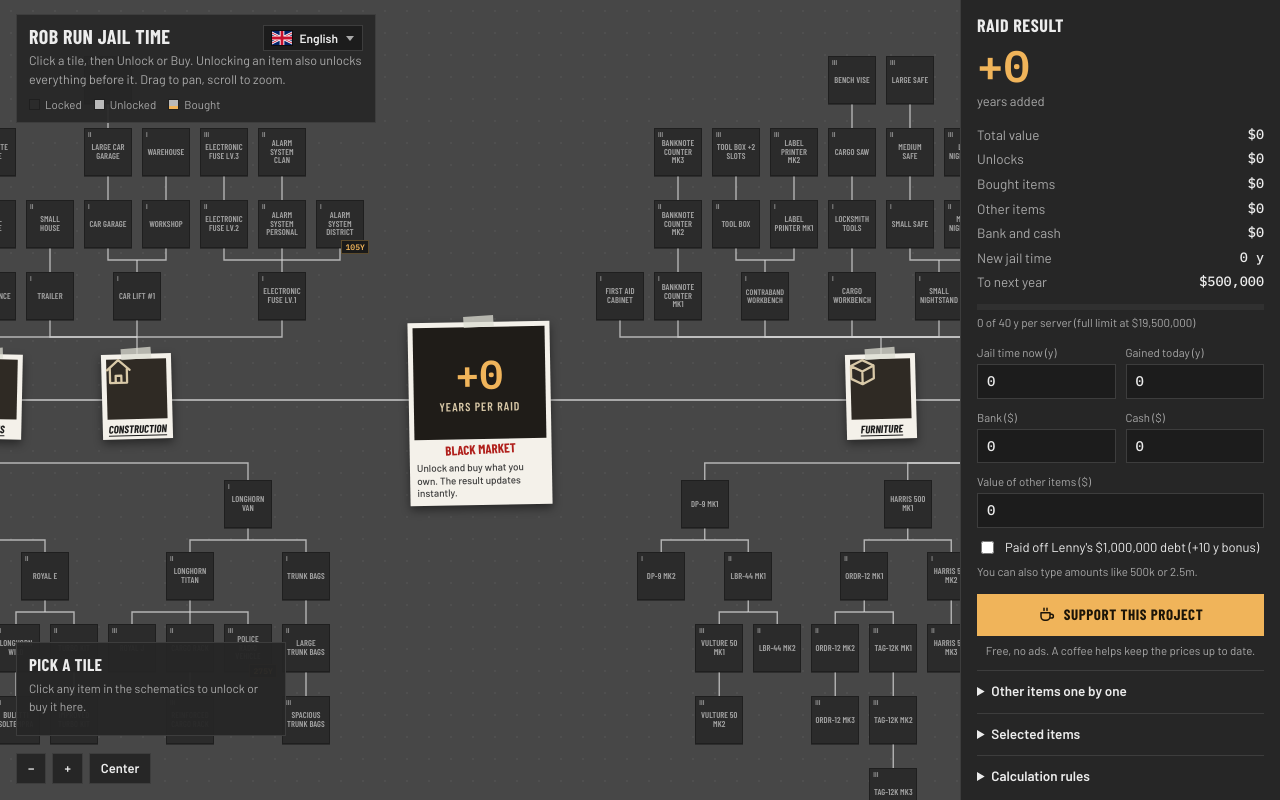
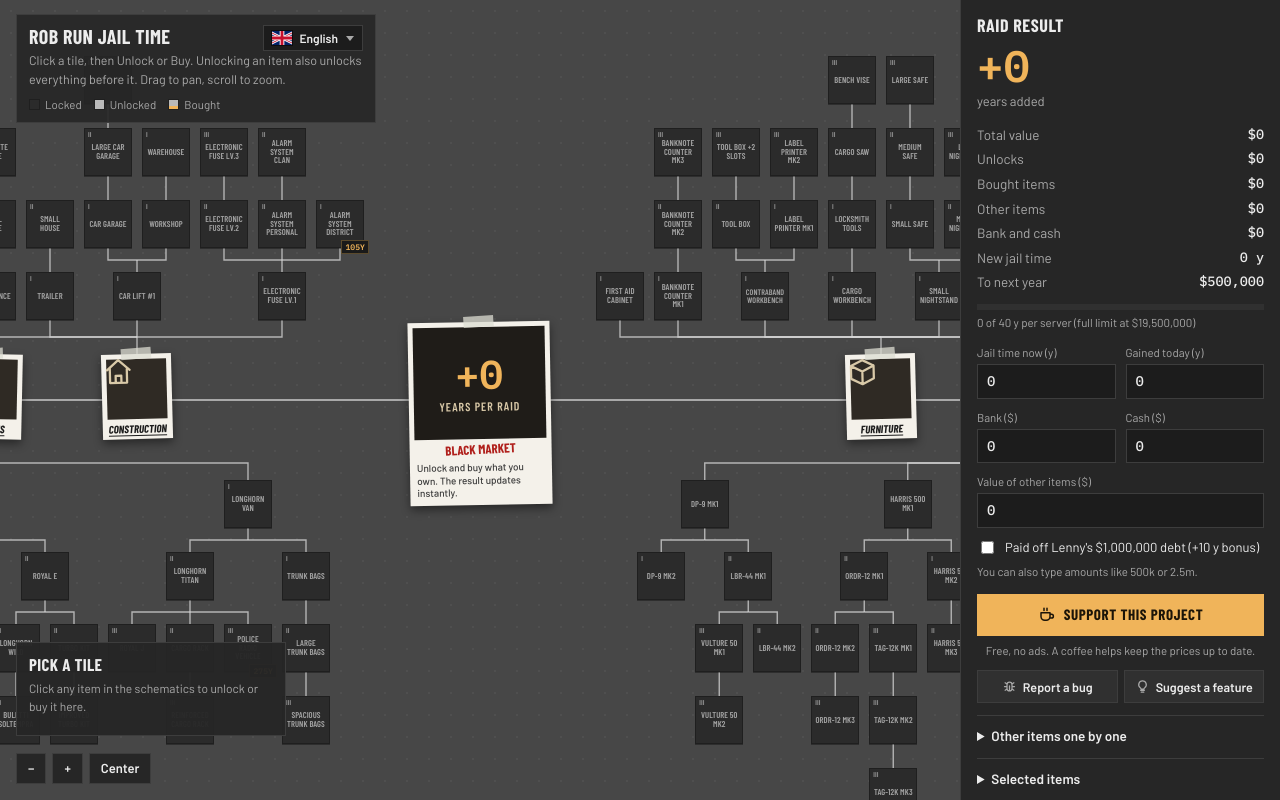
Before and after one commit to Modko/robrun-jail-calculator, a plain HTML site: page index.html in a window 1280 px wide. Drawn offline with Linux system fonts and the light colour scheme.

Commit message:
feat: add bug report and feature request links

```diff
--- a/index.html
+++ b/index.html
@@ -151,6 +151,12 @@ summary{cursor:pointer;font-weight:600;font-size:13.5px}
 .support:hover{background:#f5c47a;border-color:#f5c47a}
 .support:focus-visible{outline:2px solid var(--text);outline-offset:2px}
 .supportbox .hint{text-align:center}
+.feedback{display:grid;grid-template-columns:1fr 1fr;gap:6px;margin-top:12px}
+.feedback[hidden]{display:none}
+.fb{display:flex;align-items:center;justify-content:center;gap:6px;padding:8px 6px;border:1px solid var(--rule);background:var(--panel-2);color:var(--text);font:600 12.5px/1.15 Barlow,system-ui,sans-serif;text-align:center;text-decoration:none}
+.fb svg{width:15px;height:15px;flex-shrink:0;color:var(--muted)}
+.fb:hover{border-color:var(--accent)}
+.fb:focus-visible{outline:2px solid var(--accent);outline-offset:2px}
 @media (max-width:900px){
   body{overflow:auto}
   .app{flex-direction:column;height:auto}
@@ -220,6 +226,10 @@ summary{cursor:pointer;font-weight:600;font-size:13.5px}
     <div class="supportbox" id="supportRow" hidden>
       <a id="supportLink" class="support" rel="noopener noreferrer" target="_blank"><svg viewBox="0 0 24 24" fill="none" stroke="currentColor" stroke-width="2" stroke-linecap="round" stroke-linejoin="round" aria-hidden="true"><path d="M4 9h12v5a5 5 0 0 1-5 5H9a5 5 0 0 1-5-5z M16 11h2a2.5 2.5 0 0 1 0 5h-2 M8 3v3 M12 3v3"/></svg><span data-i18n="support"></span></a>
       <p class="hint" data-i18n="supportHint"></p>
+    </div>
+    <div class="feedback" id="feedbackRow" hidden>
+      <a id="bugLink" class="fb" rel="noopener noreferrer" target="_blank"><svg viewBox="0 0 24 24" fill="none" stroke="currentColor" stroke-width="2" stroke-linecap="round" stroke-linejoin="round" aria-hidden="true"><path d="M8 9a4 4 0 0 1 8 0v6a4 4 0 0 1-8 0z M12 11v8 M8 12H4 M20 12h-4 M8 16l-3 2 M16 16l3 2 M8 8L5 6 M16 8l3-2"/></svg><span data-i18n="reportBug"></span></a>
+      <a id="ideaLink" class="fb" rel="noopener noreferrer" target="_blank"><svg viewBox="0 0 24 24" fill="none" stroke="currentColor" stroke-width="2" stroke-linecap="round" stroke-linejoin="round" aria-hidden="true"><path d="M9 18h6 M10 21h4 M12 3a6 6 0 0 0-3.5 10.9c.6.4 1 1.1 1 1.8V16h5v-.3c0-.7.4-1.4 1-1.8A6 6 0 0 0 12 3z"/></svg><span data-i18n="suggestFeature"></span></a>
     </div>
 
     <details>
@@ -313,6 +323,8 @@ summary{cursor:pointer;font-weight:600;font-size:13.5px}
       disclaimer: "Fan-made tool. Not affiliated with or endorsed by Kefir. ROB RUN is a trademark of its owner.",
       support: "Support this project",
       supportHint: "Free, no ads. A coffee helps keep the prices up to date.",
+      reportBug: "Report a bug",
+      suggestFeature: "Suggest a feature",
       catD: "Documents", catV: "Vehicles", catC: "Construction", catF: "Furniture",
       catW: "Weapons", catP: "Production", catE: "Equipment", catG: "Gadgets",
       hubUnit: "years per raid",
@@ -398,6 +410,8 @@ summary{cursor:pointer;font-weight:600;font-size:13.5px}
       disclaimer: "Fanúšikovský nástroj. Nie je spojený s Kefirom ani ním schválený. ROB RUN je ochranná známka svojho vlastníka.",
       support: "Podporiť projekt",
       supportHint: "Zadarmo a bez reklám. Káva pomôže udržiavať ceny aktuálne.",
+      reportBug: "Nahlásiť chybu",
+      suggestFeature: "Navrhnúť funkciu",
       catD: "Dokumenty", catV: "Vozidlá", catC: "Stavby", catF: "Nábytok",
       catW: "Zbrane", catP: "Produkcia", catE: "Výbava", catG: "Gadgety",
       hubUnit: "rokov za raid",
@@ -483,6 +497,8 @@ summary{cursor:pointer;font-weight:600;font-size:13.5px}
       disclaimer: "Фанатский инструмент. Не связан с Kefir и не одобрен ею. ROB RUN является товарным знаком своего владельца.",
       support: "Поддержать проект",
       supportHint: "Бесплатно и без рекламы. Кофе помогает поддерживать цены актуальными.",
+      reportBug: "Сообщить об ошибке",
+      suggestFeature: "Предложить идею",
       catD: "Документы", catV: "Транспорт", catC: "Стройка", catF: "Мебель",
       catW: "Оружие", catP: "Производство", catE: "Снаряжение", catG: "Гаджеты",
       hubUnit: "лет за рейд",
@@ -568,6 +584,8 @@ summary{cursor:pointer;font-weight:600;font-size:13.5px}
       disclaimer: "Herramienta hecha por fans. No está afiliada ni respaldada por Kefir. ROB RUN es una marca registrada de su propietario.",
       support: "Apoya el proyecto",
       supportHint: "Gratis y sin anuncios. Un café ayuda a mantener los precios al día.",
+      reportBug: "Informar de un error",
+      suggestFeature: "Sugerir una función",
       catD: "Documentos", catV: "Vehículos", catC: "Construcción", catF: "Muebles",
       catW: "Armas", catP: "Producción", catE: "Equipo", catG: "Gadgets",
       hubUnit: "años por raid",
@@ -653,6 +671,8 @@ summary{cursor:pointer;font-weight:600;font-size:13.5px}
       disclaimer: "Ferramenta feita por fãs. Sem afiliação ou endosso da Kefir. ROB RUN é marca registrada do seu proprietário.",
       support: "Apoie o projeto",
       supportHint: "Grátis e sem anúncios. Um café ajuda a manter os preços atualizados.",
+      reportBug: "Relatar um erro",
+      suggestFeature: "Sugerir um recurso",
       catD: "Documentos", catV: "Veículos", catC: "Construção", catF: "Móveis",
       catW: "Armas", catP: "Produção", catE: "Equipamento", catG: "Gadgets",
       hubUnit: "anos por raid",
@@ -738,6 +758,8 @@ summary{cursor:pointer;font-weight:600;font-size:13.5px}
       disclaimer: "Fan-Projekt. Nicht mit Kefir verbunden oder von Kefir unterstützt. ROB RUN ist eine Marke des jeweiligen Inhabers.",
       support: "Projekt unterstützen",
       supportHint: "Kostenlos und ohne Werbung. Ein Kaffee hilft, die Preise aktuell zu halten.",
+      reportBug: "Fehler melden",
+      suggestFeature: "Funktion vorschlagen",
       catD: "Dokumente", catV: "Fahrzeuge", catC: "Bau", catF: "Möbel",
       catW: "Waffen", catP: "Produktion", catE: "Ausrüstung", catG: "Gadgets",
       hubUnit: "Jahre pro Raid",
@@ -823,6 +845,8 @@ summary{cursor:pointer;font-weight:600;font-size:13.5px}
       disclaimer: "Outil créé par des fans. Non affilié à Kefir ni approuvé par Kefir. ROB RUN est une marque de son propriétaire.",
       support: "Soutenir le projet",
       supportHint: "Gratuit et sans publicité. Un café aide à garder les prix à jour.",
+      reportBug: "Signaler un bug",
+      suggestFeature: "Proposer une idée",
       catD: "Documents", catV: "Véhicules", catC: "Construction", catF: "Mobilier",
       catW: "Armes", catP: "Production", catE: "Équipement", catG: "Gadgets",
       hubUnit: "ans par raid",
@@ -908,6 +932,8 @@ summary{cursor:pointer;font-weight:600;font-size:13.5px}
       disclaimer: "玩家自制工具，与 Kefir 无关，也未获其认可。ROB RUN 是其所有者的商标。",
       support: "支持本项目",
       supportHint: "免费且无广告。请我喝杯咖啡，帮助保持价格最新。",
+      reportBug: "报告问题",
+      suggestFeature: "功能建议",
       catD: "文件", catV: "载具", catC: "建筑", catF: "家具",
       catW: "武器", catP: "生产", catE: "装备", catG: "小工具",
       hubUnit: "年 / 每次抢劫",
@@ -1216,6 +1242,18 @@ G|0|Bolt Cutter (Epic)|20000|0||
   const STORAGE_KEY = "robrun-jail-v4";
   const LANG_KEY = "robrun-lang";
   const SUPPORT_URL = "https://ko-fi.com/modko";
+  const FEEDBACK_FORM_URL = "https://docs.google.com/forms/d/e/1FAIpQLScLpY6e9iu8rGOJBG-EOl0wsKRyuzonXnHPzyZgfgWAE6aIqg/viewform";
+  const FEEDBACK_TYPE_ENTRY = "1274521845";
+  const FEEDBACK_TYPES = { bug: "Bug", feature: "Feature idea" };
+
+  const feedbackUrl = (type) => {
+    const url = new URL(FEEDBACK_FORM_URL);
+    if (FEEDBACK_TYPE_ENTRY) {
+      url.searchParams.set("usp", "pp_url");
+      url.searchParams.set(`entry.${FEEDBACK_TYPE_ENTRY}`, FEEDBACK_TYPES[type]);
+    }
+    return url.href;
+  };
   const SVG_NS = "http://www.w3.org/2000/svg";
   const byId = (id) => document.getElementById(id);
   let lang = "en";
@@ -1779,6 +1817,11 @@ G|0|Bolt Cutter (Epic)|20000|0||
     byId("supportLink").href = SUPPORT_URL;
     byId("supportRow").hidden = false;
   }
+  if (FEEDBACK_FORM_URL.startsWith("https://")) {
+    byId("bugLink").href = feedbackUrl("bug");
+    byId("ideaLink").href = feedbackUrl("feature");
+    byId("feedbackRow").hidden = false;
+  }
   setupLanguagePicker();
   applyLanguage(initialLanguage());
   restore();
```
